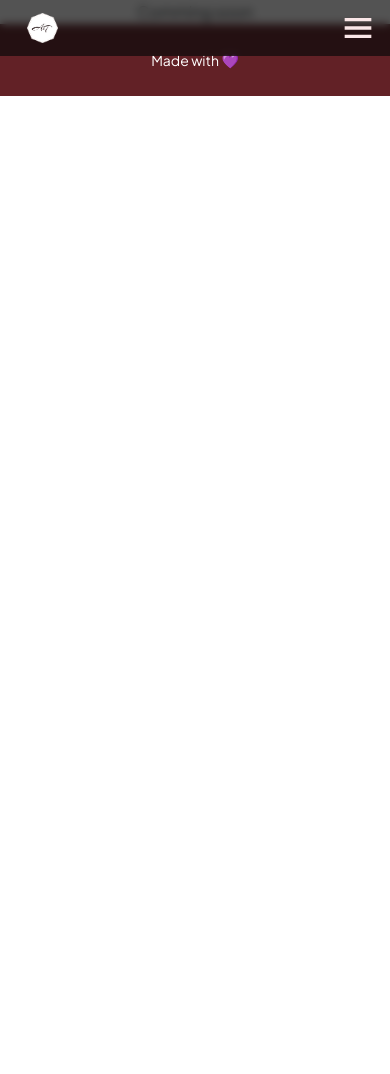
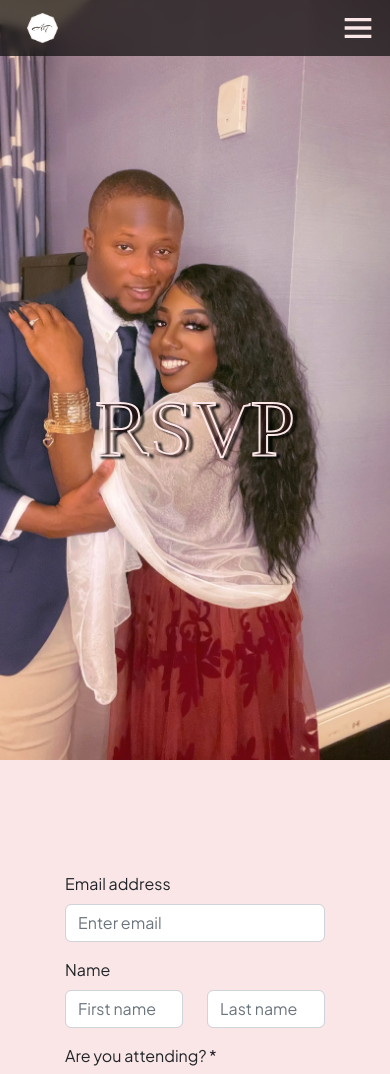
Before and after one commit to Errytagedesign/aroun-tiffany, a React (Create React App) app: page /rsvp in a window 390 px wide. Shown: the top 1074 px of the page. Before the commit the page ends 844 px from the top, so only its background shows below. Built offline with nearby package versions, Linux system fonts and the light colour scheme; a web font is replaced by a local one.

Commit message:
rsvp completed

```diff
--- a/src/App.css
+++ b/src/App.css
@@ -92,7 +92,7 @@ a {
 
 .main-btn:hover {
   transform: scale(1.1);
-  background-color: var(--sec-color);
+  /* background-color: var(--sec-color); */
 }
 
 /* ===General Image Animation=== */
--- a/src/pages/RSVP/Rsvp.jsx
+++ b/src/pages/RSVP/Rsvp.jsx
@@ -1,7 +1,85 @@
-import React from "react";
+import React, { useState } from "react";
+import "./Rsvp.scss";
+import { Button, Col, Form, Row } from "react-bootstrap";
 
 function Rsvp() {
-  return <div className="container ">Comming soon </div>;
+  const [validated, setValidated] = useState(false);
+
+  const handleSubmit = (event) => {
+    const form = event.currentTarget;
+    if (form.checkValidity() === false) {
+      event.preventDefault();
+      event.stopPropagation();
+    }
+
+    setValidated(true);
+  };
+  return (
+    <div className="rsvp d-flex flex-column justify-content-center align-items-center ">
+      <section className="hero d-flex justify-content-center align-items-center col-12">
+        <div className="title-container col-12 ">
+          {/* <h2 className="title"> August 1st, 2023</h2> */}
+
+          <svg width="100%" height="100%">
+            <text x="50%" y="60%" text-anchor="middle" className="title">
+              RSVP
+            </text>
+          </svg>
+        </div>
+      </section>
+      <section className="form col-8 text-start">
+        <Form noValidate validated={validated} onSubmit={handleSubmit}>
+          <Form.Group className="mb-3" controlId="formBasicEmail">
+            <Form.Label>Email address</Form.Label>
+            <Form.Control
+              required
+              name="email"
+              type="email"
+              placeholder="Enter email"
+            />
+          </Form.Group>
+
+          <Row>
+            <Form.Label>Name </Form.Label>
+            <Col>
+              <Form.Control
+                required
+                name="First Name"
+                type="text"
+                placeholder="First name"
+                className="mb-3"
+              />
+            </Col>
+            <Col>
+              <Form.Control
+                required
+                name="Last Name"
+                type="text"
+                placeholder="Last name"
+                className="mb-3"
+              />
+            </Col>
+          </Row>
+          <Form.Group className="mb-3" controlId="formBasicEmail">
+            <Form.Label>Are you attending? *</Form.Label>
+            <Form.Control required as="textarea" rows={3} />{" "}
+          </Form.Group>
+          <Form.Group className="mb-3" controlId="formBasicEmail">
+            <Form.Label>Who else is coming with you? *</Form.Label>
+            <Form.Control required as="textarea" rows={3} />{" "}
+          </Form.Group>
+          <Form.Group className="mb-3" controlId="formBasicEmail">
+            <Form.Label>Message *</Form.Label>
+            <Form.Control required as="textarea" rows={3} />{" "}
+          </Form.Group>
+
+          <Button type="submit" className="col-12 main-btn mt-5">
+            Submit
+          </Button>
+        </Form>
+      </section>
+    </div>
+  );
 }
 
 export default Rsvp;
--- /dev/null
+++ b/src/pages/RSVP/Rsvp.scss
@@ -0,0 +1,70 @@
+.rsvp {
+  background-color: var(--sec-color);
+
+  .hero {
+    // background: var(--sec-color) url("../../assets/aroun-tiffany6.jpeg") top
+    //   center no-repeat;
+    // background-blend-mode: soft-light;
+    // background-size: cover;
+    // -webkit-background-size: cover;
+    // -moz-background-size: cover;
+    // -o-background-size: cover;
+    // background-attachment: fixed;
+    // height: 100vh;
+    height: 90vh;
+    // overflow: hidden;
+
+    // margin: 0 auto;
+    background: url("../../assets/webp/Story018.webp") center center no-repeat;
+    background-size: cover;
+    background-attachment: fixed;
+    -webkit-background-size: cover;
+    -moz-background-size: cover;
+    -o-background-size: cover;
+
+    // The background-attachment fixed is zooming in on the background image on iphones, this is a fix.
+    @media only screen and (min-device-width: 375px) and (max-device-width: 812px) and (-webkit-min-device-pixel-ratio: 3) {
+      background-attachment: scroll;
+    }
+
+    .title-container {
+      height: inherit;
+      svg {
+        filter: drop-shadow(4px 2px 1px #000000);
+        text {
+          color: var(--sec-color);
+          font-size: 9rem;
+          stroke: var(--sec-color);
+          stroke-width: 3;
+          animation: textAnimate 5s infinite alternate;
+
+          @media screen and (max-width: 900px) {
+            font-size: 5rem;
+            stroke-width: 2;
+          }
+          // @media screen and (max-width: 500px) {
+          //   font-size: 2rem;
+          //   stroke-width: 1;
+          // }
+
+          @keyframes textAnimate {
+            0% {
+              stroke-dasharray: 0 50%;
+              stroke-dashoffset: 20%;
+              fill: var(--main-color);
+            }
+
+            100% {
+              stroke-dasharray: 50% 0;
+              stroke-dashoffstet: -20%;
+              fill: hsla(189, 68%, 75%, 0%);
+            }
+          }
+        }
+      }
+    }
+  }
+  .form {
+    padding: 7em 0;
+  }
+}
```
